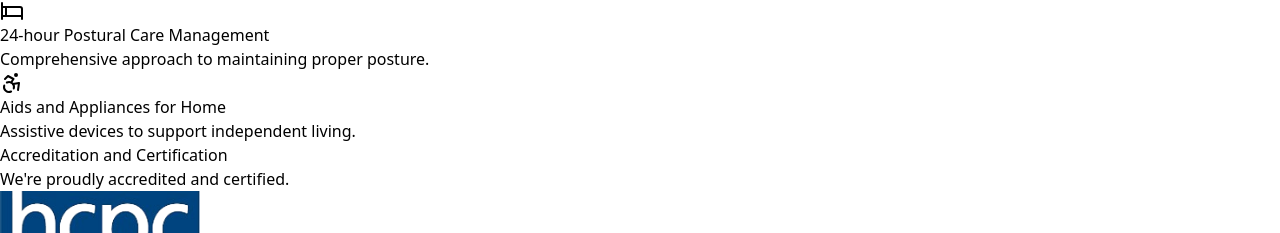
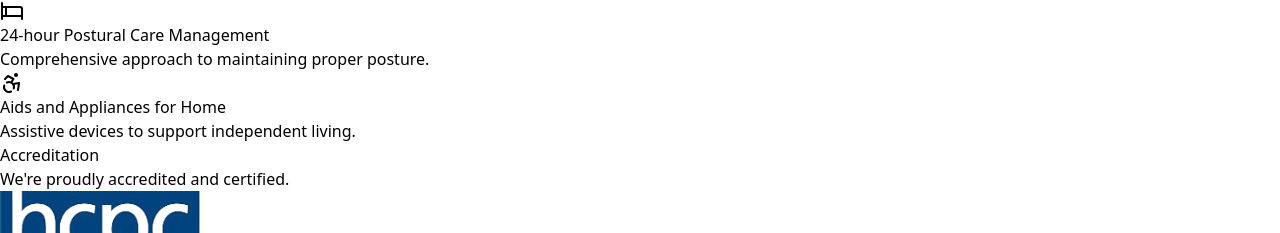
Before and after one commit to najju1997/client-multipage-website, a React (Vite) app: page / in a window 1280 px wide. Shown: the part 2189-2422 px from the top of the page. Built offline with nearby package versions, Linux system fonts and the light colour scheme; a web font is replaced by a local one.

Commit message:
Change font size

```diff
--- a/src/components/Accredition.jsx
+++ b/src/components/Accredition.jsx
@@ -6,8 +6,8 @@ const Accredition = () => {
         <section className="bg-[#f7f6f2] ">
           <div className="container font-futurapt mx-auto w-full max-w-7xl px-5 py-8 md:px-10 md:py-12 lg:py-16 grid md:grid-cols-2 gap-10 items-center">
             <div className="space-y-3 text-center md:text-left">
-              <h2 className="text-3xl font-bold tracking-tighter sm:text-4xl md:text-5xl">
-                Accreditation and Certification
+              <h2 className="text-3xl font-bold tracking-tighter md:text-4xl">
+                Accreditation
               </h2>
               <p className="mx-auto max-w-[700px] text-muted-foreground md:text-xl/relaxed lg:text-base/relaxed xl:text-xl/relaxed">
                 We're proudly accredited and certified.
--- a/src/components/Map.jsx
+++ b/src/components/Map.jsx
@@ -9,7 +9,7 @@ const Map = () => {
 
             {/* Location description */}
             <div className="flex flex-col items-center w-full md:w-1/2">
-                <h3 className="mb-4 mt-6 text-2xl font-bold md:text-3xl text-center lg:text-left">
+                <h3 className="mb-4 mt-6 text-3xl font-bold md:text-4xl text-center lg:text-left">
                 Our Location
                 </h3>
                 <p className="mb-6 text-[#636262] md:mb-10 lg:mb-12 text-center lg:text-left">
--- a/src/components/Who.jsx
+++ b/src/components/Who.jsx
@@ -19,7 +19,7 @@ const Who = () => {
           </div>
           {/* services description */}
           <div className="flex flex-col items-center w-full md:w-1/2">
-            <h3 className="mb-4 mt-6 text-2xl font-bold md:text-3xl text-center lg:text-left">
+            <h3 className="mb-4 mt-6 text-3xl font-bold md:text-4xl text-center lg:text-left">
               What are we about.
             </h3>
             <p className="mb-6 text-[#636262] text-justify md:mb-10 lg:mb-12 lg:text-left">
```
